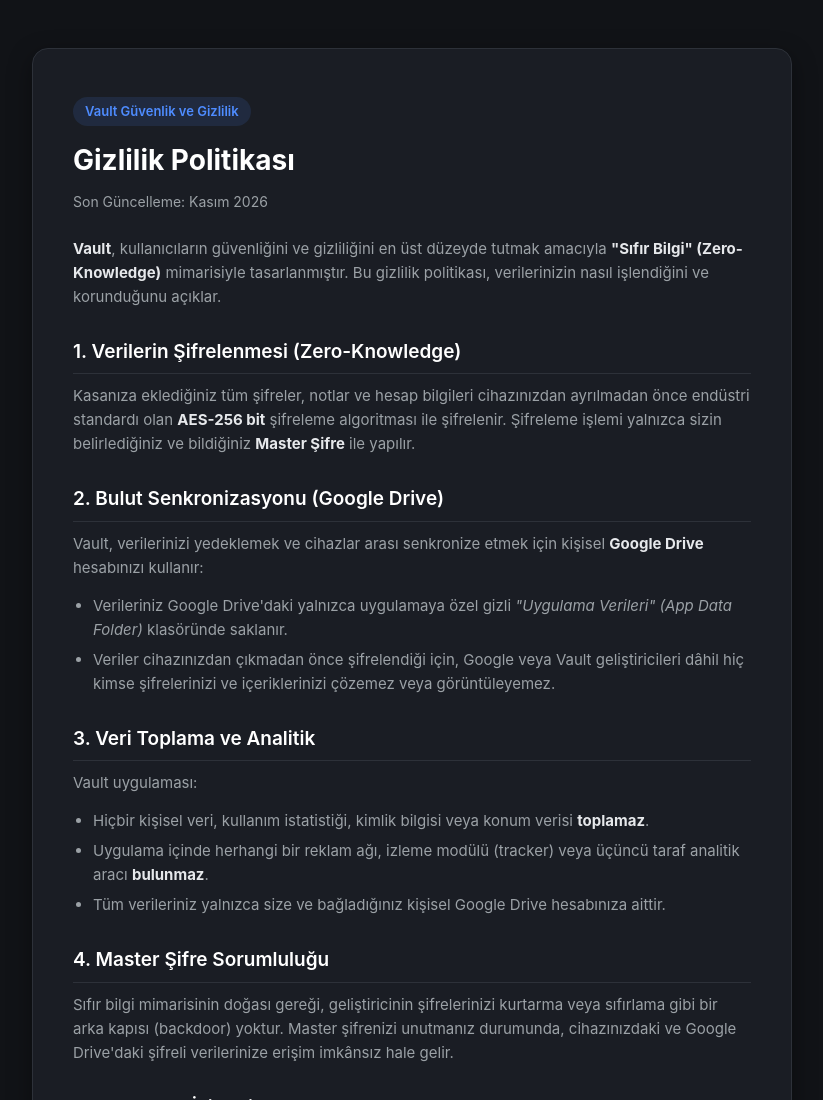
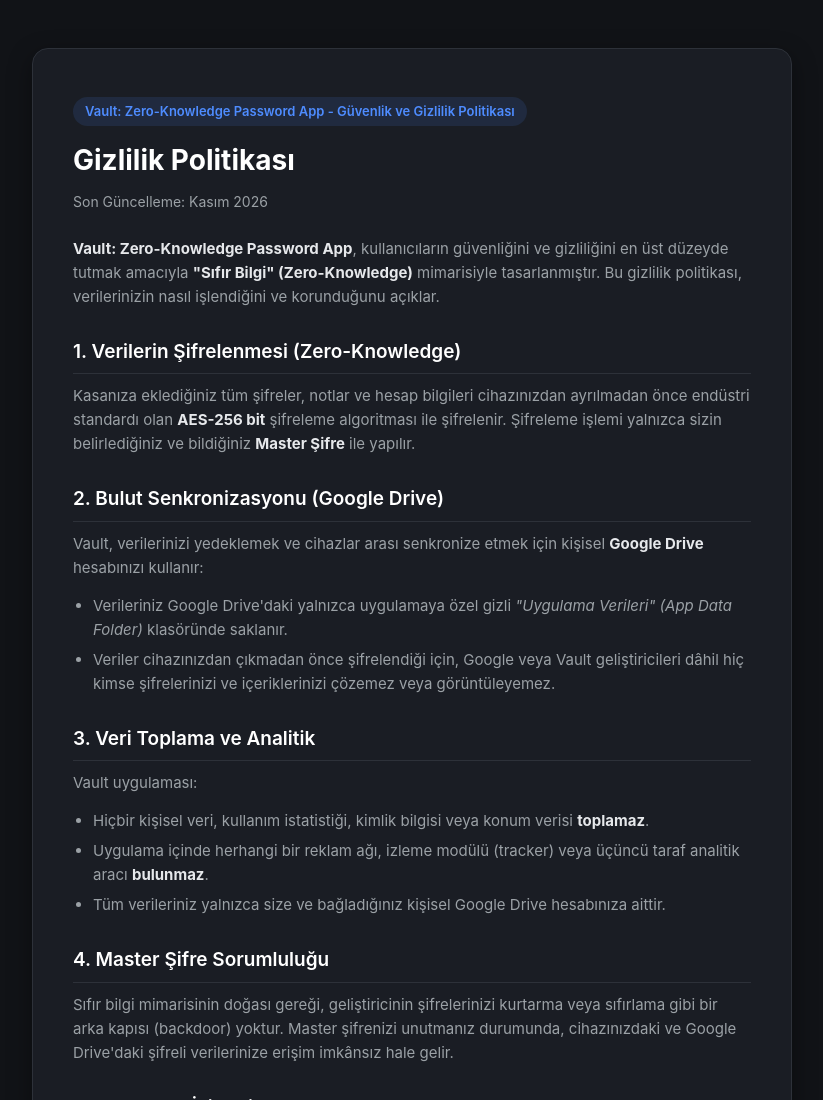
Before and after one commit to nacionenkoprulu/vault-web, a plain HTML site: page privacy.html in a window 1280 px wide. Shown: the top 1100 px of the page, without its empty margins (228-1051 px from the left). Drawn offline with Linux system fonts and the light colour scheme.

Commit message:
Update privacy policy title and introduction

```diff
--- a/privacy.html
+++ b/privacy.html
@@ -100,12 +100,12 @@
 </head>
 <body>
   <main class="container">
-    <span class="badge">Vault Güvenlik ve Gizlilik</span>
+    <span class="badge">Vault: Zero-Knowledge Password App - Güvenlik ve Gizlilik Politikası</span>
     <h1>Gizlilik Politikası</h1>
     <span class="date">Son Güncelleme: Kasım 2026</span>
 
     <p>
-      <strong>Vault</strong>, kullanıcıların güvenliğini ve gizliliğini en üst düzeyde tutmak amacıyla <strong>"Sıfır Bilgi" (Zero-Knowledge)</strong> mimarisiyle tasarlanmıştır. Bu gizlilik politikası, verilerinizin nasıl işlendiğini ve korunduğunu açıklar.
+      <strong>Vault: Zero-Knowledge Password App</strong>, kullanıcıların güvenliğini ve gizliliğini en üst düzeyde tutmak amacıyla <strong>"Sıfır Bilgi" (Zero-Knowledge)</strong> mimarisiyle tasarlanmıştır. Bu gizlilik politikası, verilerinizin nasıl işlendiğini ve korunduğunu açıklar.
     </p>
 
     <h2>1. Verilerin Şifrelenmesi (Zero-Knowledge)</h2>
```
